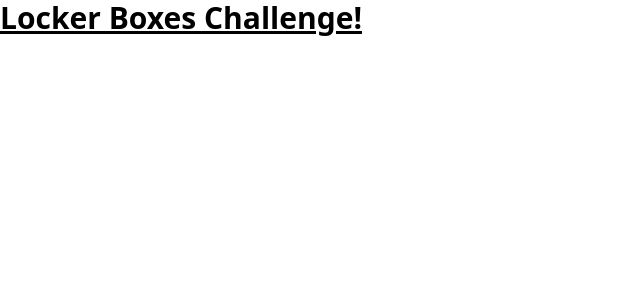
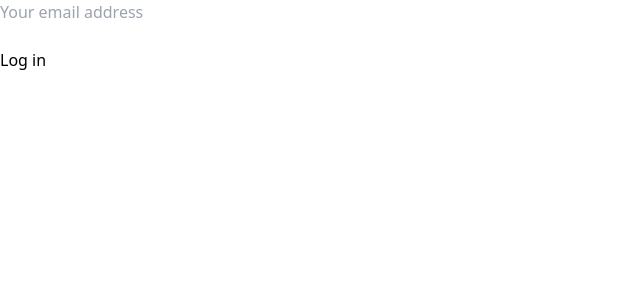
Before and after one commit to orhanbilge/locker-boxes, a React (Create React App) app: page / in a window 1280 px wide. Shown: the top 300 px of the page, without its empty margins (0-640 px from the left). Built offline with nearby package versions, Linux system fonts and the light colour scheme.

Commit message:
Auth system development

```diff
--- a/package.json
+++ b/package.json
@@ -7,11 +7,15 @@
     "@testing-library/jest-dom": "^5.16.5",
     "@testing-library/react": "^13.3.0",
     "@testing-library/user-event": "^13.5.0",
+    "formik": "^2.2.9",
     "react": "^18.2.0",
     "react-dom": "^18.2.0",
+    "react-redux": "^8.0.2",
     "react-router-dom": "^6.3.0",
     "react-scripts": "5.0.1",
-    "web-vitals": "^2.1.4"
+    "redux": "^4.2.0",
+    "web-vitals": "^2.1.4",
+    "yup": "^0.32.11"
   },
   "scripts": {
     "start": "react-scripts start",
--- a/src/App.js
+++ b/src/App.js
@@ -1,9 +1,15 @@
+import { useSelector } from 'react-redux'
+import Login from './pages/Login'
+import RoomsOverviews from './pages/RoomsOverviews'
+
 function App() {
-  return (
-    <h1 className="text-3xl font-bold underline">
-      Locker Boxes Challenge!
-    </h1>
-  );
+
+  const isLoggedIn = useSelector((state) => state.auth.isLoggedIn)
+
+  if(!isLoggedIn)
+    return <Login />;
+
+  return <RoomsOverviews />;
 }
 
 export default App;
--- /dev/null
+++ b/src/data/users.json
@@ -0,0 +1,11 @@
+[
+    {
+        "email": "bl@wamoco.de"
+    },
+    {
+        "email": "df@wamoco.de"
+    },
+    {
+        "email": "nr@wamoco.de"
+    }
+]
--- a/src/index.js
+++ b/src/index.js
@@ -2,10 +2,12 @@ import React from 'react';
 import ReactDOM from 'react-dom/client';
 import './index.css';
 import App from './App';
+import { Provider } from 'react-redux'
+import { store } from './redux/store'
 
 const root = ReactDOM.createRoot(document.getElementById('root'));
 root.render(
-  <React.StrictMode>
+  <Provider store={store}>
     <App />
-  </React.StrictMode>
+  </Provider>
 );
--- /dev/null
+++ b/src/pages/Login.js
@@ -0,0 +1,57 @@
+import { useDispatch, useSelector } from "react-redux";
+import { login } from "../redux/slices/authSlice";
+import { Formik } from "formik";
+import * as Yup from "yup";
+
+export default function Login() {
+  const validationSchema = Yup.object({
+    email: Yup.string().email("Invalid email format").required("* Required")
+  });
+
+  const dispatch = useDispatch();
+  const loginStatus = useSelector((state) => state.auth.loginStatus);
+
+  return (
+    <div>
+      {loginStatus === "USER_ERROR" ? (
+        <div role="alert">
+          <span>Incorrect user information</span>
+        </div>
+      ) : null}
+
+      <Formik
+        initialValues={{ email: "" }}
+        validationSchema={validationSchema}
+        onSubmit={(values, { setSubmitting }) => {
+          dispatch(login({ email: values.email }));
+        }}
+      >
+        {({
+          values,
+          errors,
+          touched,
+          handleChange,
+          handleBlur,
+          handleSubmit,
+        }) => (
+          <form onSubmit={handleSubmit}>
+            <div className="mb-6">
+              <input
+                type="email"
+                name="email"
+                onChange={handleChange}
+                onBlur={handleBlur}
+                value={values.email}
+                placeholder="Your email address"
+              />
+              {errors.email && touched.email && errors.email}
+            </div>
+            <div>
+              <button type="submit">Log in</button>
+            </div>
+          </form>
+        )}
+      </Formik>
+    </div>
+  );
+}
--- /dev/null
+++ b/src/pages/RoomsOverviews.js
@@ -0,0 +1,19 @@
+import { useDispatch, useSelector } from 'react-redux'
+import { logout } from '../redux/slices/authSlice'
+
+export default function RoomsOverviews()
+{
+    const { email } = useSelector((state) => state.auth.user)
+    const dispatch = useDispatch()
+
+    return (
+        <div>
+            <h1>Locker Boxes Challenge</h1>
+            <h2>Rooms Overviews page.</h2>
+            <h3>Hi, { email }!</h3>
+            <button onClick={() => dispatch(logout())}>
+                Logout
+            </button>
+        </div>
+    )
+}
--- /dev/null
+++ b/src/redux/slices/authSlice.js
@@ -0,0 +1,32 @@
+import { createSlice } from '@reduxjs/toolkit'
+import users from '../../data/users.json'
+
+export const authSlice = createSlice({
+    name: 'auth',
+    initialState: {
+      isLoggedIn: localStorage.getItem('user') ? true : false,
+      user: localStorage.getItem('user') ? JSON.parse(localStorage.getItem('user')) : {},
+      loginStatus: null
+    },
+    reducers: {
+      login: (state, action) => {
+        const user = users.find(data => data.email === action.payload.email);
+        if(user) {
+          state.isLoggedIn = true;
+          state.user = user;
+          localStorage.setItem("user", JSON.stringify(user));
+        } else {
+          state.loginStatus = 'USER_ERROR';
+        }
+      },
+      logout: (state, action) => {
+        state.isLoggedIn = false;
+        state.loginStatus = null;
+        state.user = {};
+        localStorage.removeItem("user");
+      }
+    }
+  })
+
+  export const { login, logout } = authSlice.actions
+  export default authSlice.reducer
--- /dev/null
+++ b/src/redux/store.js
@@ -0,0 +1,8 @@
+import { configureStore } from '@reduxjs/toolkit'
+import authSlice from './slices/authSlice'
+
+export const store = configureStore({
+  reducer: {
+    auth: authSlice
+  },
+})
```
Also changed, not shown: 1 other file (tests, documents, lock files or other folders).
